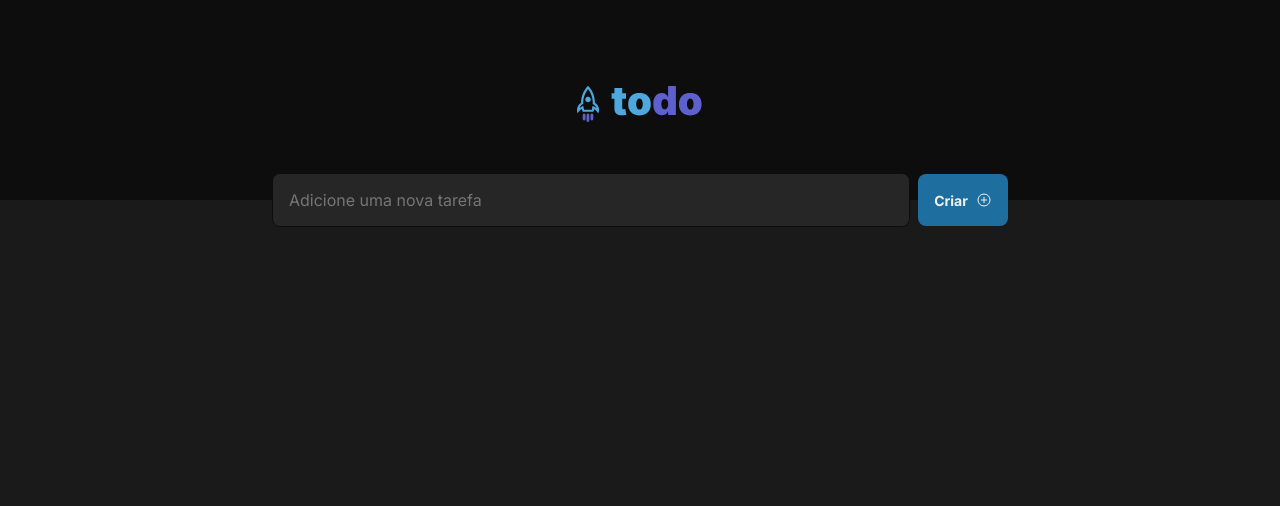
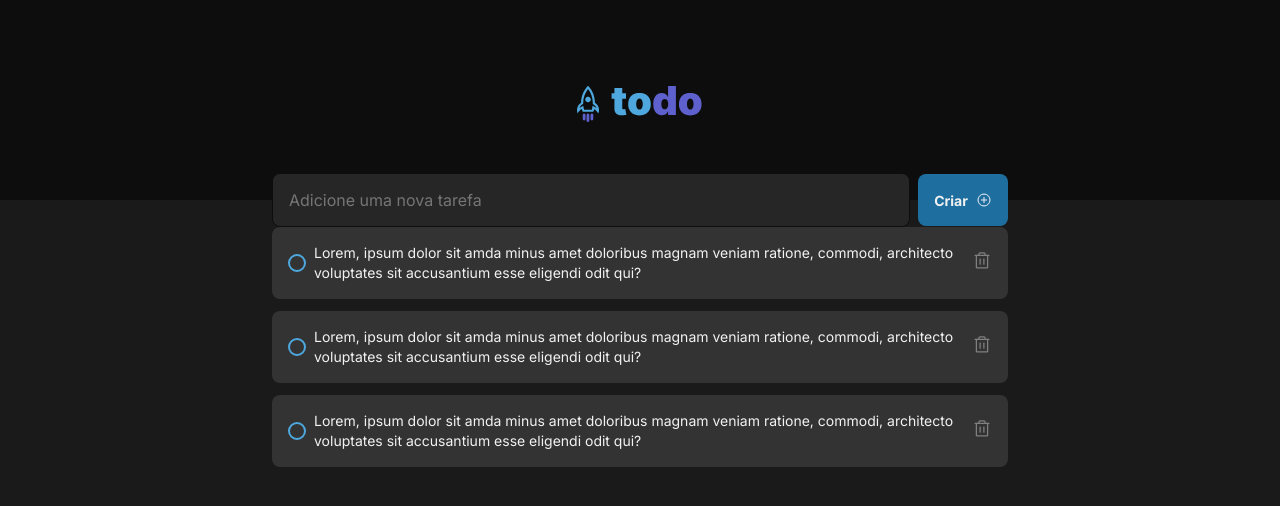
Before and after one commit to LeonardsonSilva/desafio01-to-do-list-reactjs, a React (Vite) app: page / in a window 1280 px wide. Shown: the top 506 px of the page. Built offline with nearby package versions, Linux system fonts and the light colour scheme.

Commit message:
feat: adicionando TaskCard

```diff
--- a/src/App.tsx
+++ b/src/App.tsx
@@ -2,6 +2,7 @@ import './global.css'
 import {Header} from './components/Header'
 import styles from './App.module.css'
 import {PlusCircle} from 'phosphor-react'
+import { TaskCard } from './components/TaskCard'
 export function App() {
 
   return (
@@ -15,8 +16,11 @@ export function App() {
             Criar <PlusCircle size={16}/>
           </button>
         </form>
+
+        <TaskCard/>
+        <TaskCard/>
+        <TaskCard/>
       </div>
-
     </>
   )
 }
--- /dev/null
+++ b/src/components/TaskCard.module.css
@@ -0,0 +1,58 @@
+/*quero estilizar todo post que antes tenha um post também (é o código abaixo)*/
+.content + .content{
+  margin-top: 0.75rem; /*12px*/
+}
+
+.content{
+  display: flex;
+  justify-content: space-between;
+  align-items: center;
+  width: 100%;
+  padding: 1rem;
+  border-radius: 8px;
+  background-color: var(--gray-400);
+  min-height: 4.5rem; /*altura mínima de 72px*/
+  gap: 8px;
+}
+
+.content p{
+  font-size: 0.875rem; /*14px*/
+  color: var(--gray-100);
+  line-height: 1.25rem; /*20px*/
+  margin-right: auto;
+}
+
+.checkContainer{
+  min-width: 1.125rem;
+  height: 1.125rem;
+  background-color: none;
+  border: none;
+  background: none;
+  border: none;
+}
+
+.checkContainer div{
+  width: 100%;
+  height: 100%;
+  border: 2px solid var(--blue);
+  border-radius: 50%;
+  transition: border-color 0.1s;
+}
+
+.checkContainer div:hover{
+  border-color: var(--blue-dark);
+  cursor: pointer;
+}
+
+
+.content .deleteButton{
+  background: none;
+  border: none;
+  color: var(--gray-300);
+  transition: color 0.1s;
+}
+
+.content .deleteButton:hover{
+  color: var(--danger);
+  cursor: pointer;
+}
--- /dev/null
+++ b/src/components/TaskCard.tsx
@@ -0,0 +1,19 @@
+import styles from './TaskCard.module.css'
+import {Trash} from 'phosphor-react'
+
+export function TaskCard(){
+  return(
+    <div className={styles.content}>
+        <button className={styles.checkContainer}>
+          <div/>
+        </button>
+        <p>
+          Lorem, ipsum dolor sit amda minus amet doloribus magnam veniam ratione, commodi,
+          architecto voluptates sit accusantium esse eligendi odit qui?
+        </p>
+        <button className={styles.deleteButton}>
+          <Trash size={20}/>
+        </button>
+    </div>
+  )
+}
```
